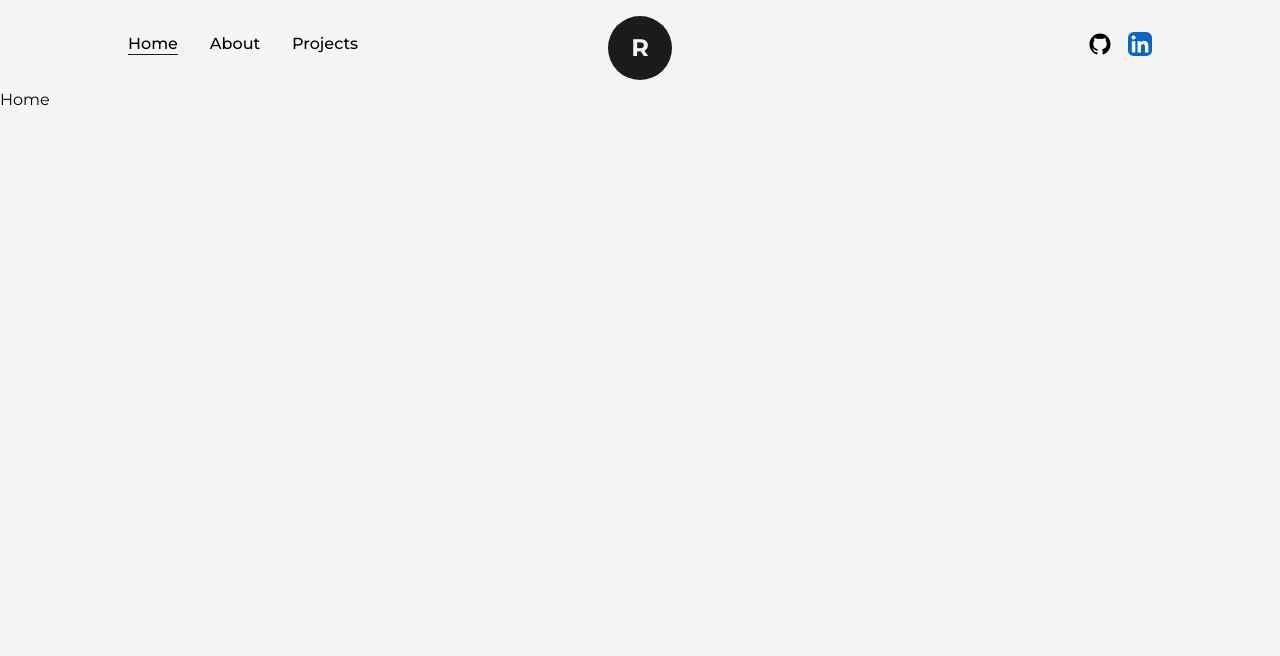
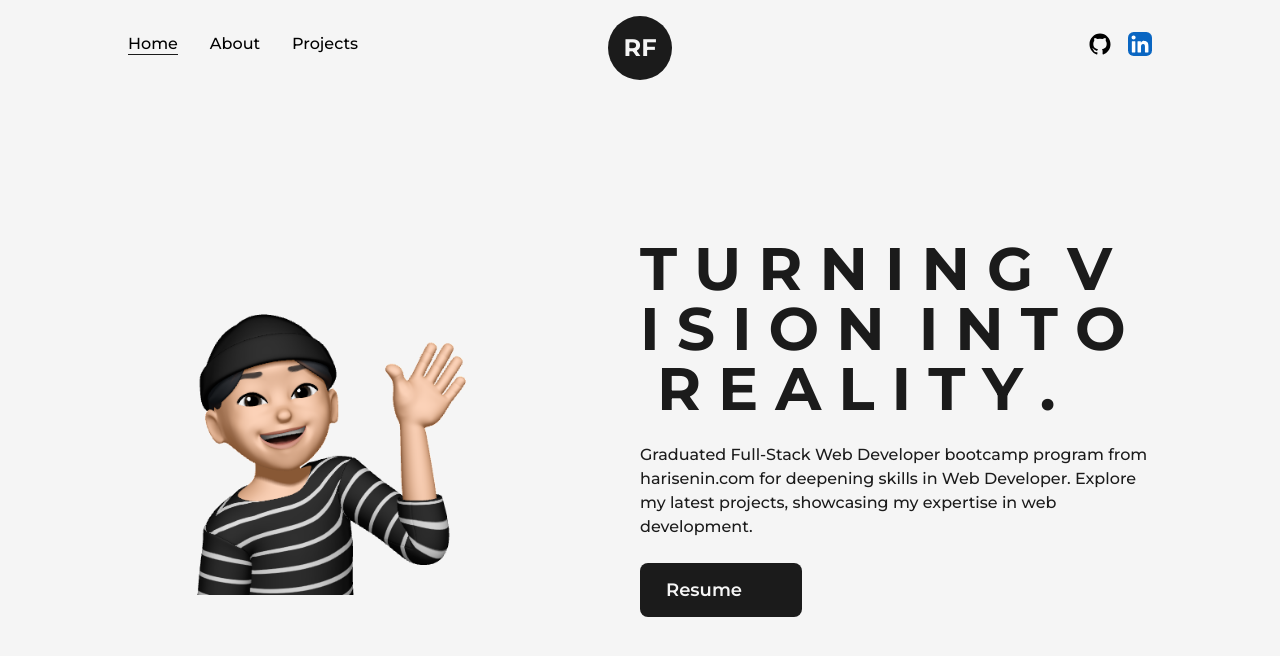
Before and after one commit to rafizuaf/personalPortfolio, a Next.js app: page / in a window 1280 px wide. Shown: the top 656 px of the page. Built offline with nearby package versions, Linux system fonts and the light colour scheme.

Commit message:
add hero section

```diff
--- /dev/null
+++ b/src/components/AnimatedText.js
@@ -0,0 +1,74 @@
+import React from 'react'
+import { motion } from 'framer-motion';
+
+const quote = {
+    initial: {
+        opacity:1,
+    },
+    animate:{
+        opacity:1,
+        transition: {
+            delay:0.5,
+            staggerChildren: 0.08,
+        }
+    }
+};
+
+const singleWord = {
+    initial: {
+        opacity:0,
+        y:50,
+    },
+    animate:{
+        opacity:1,
+        y: 0,
+        transition: {
+            duration: 1,
+        }
+    }
+};
+
+const AnimatedText = ({text, className=""}) => {
+    return (
+        <div
+            className='
+                w-full
+                mx-auto
+                py-2
+                flex
+                items-center
+                justify-center
+                text-center
+                overflow-hidden
+            '
+        >
+            <motion.h1
+                className={`
+                    inline-block
+                    w-full
+                    text-dark
+                    font-bold
+                    capitalize
+                    text-8xl
+                    ${className}
+                `}
+                variants={quote}
+                initial='initial'
+                animate='animate'
+            >
+                { text.split('').map((word, index) =>
+                    <motion.span
+                        key={word+'-'+index}
+                        className='inline-block'
+                        variants={singleWord}
+                    >
+                        { word }&nbsp;
+                    </motion.span>
+                )
+            }
+            </motion.h1>
+        </div>
+    )
+}
+
+export default AnimatedText;
--- a/src/components/Icons.js
+++ b/src/components/Icons.js
@@ -499,3 +499,49 @@ export const EmailIcon = ({ className, ...rest }) => (
         </g>
     </svg>
 );
+
+export const DownloadIcon = ({ className, ...rest }) => (
+    <svg xmlns="http://www.w3.org/2000/svg"
+    width={30}
+    height={30}
+    className={`w-full h-auto ${className}`}
+    {...rest}>
+        <g
+            fill="none"
+            stroke="currentColor"
+            strokeLinecap="round"
+            strokeLinejoin="round"
+            strokeWidth={2}
+        >
+            <path strokeDasharray={14} strokeDashoffset={14} d="M6 19h12">
+                <animate
+                    fill="freeze"
+                    attributeName="stroke-dashoffset"
+                    begin="0.5s"
+                    dur="0.4s"
+                    values="14;0"
+                />
+            </path>
+            <path
+                strokeDasharray={18}
+                strokeDashoffset={18}
+                d="M12 4h2v6h2.5L12 14.5M12 4h-2v6H7.5l4.5 4.5"
+            >
+                <animate
+                    fill="freeze"
+                    attributeName="stroke-dashoffset"
+                    dur="0.4s"
+                    values="18;0"
+                />
+                <animate
+                    attributeName="d"
+                    calcMode="linear"
+                    dur="1.5s"
+                    keyTimes="0;0.7;1"
+                    repeatCount="indefinite"
+                    values="M12 4 h2 v6 h2.5 L12 14.5M12 4 h-2 v6 h-2.5 L12 14.5;M12 4 h2 v3 h2.5 L12 11.5M12 4 h-2 v3 h-2.5 L12 11.5;M12 4 h2 v6 h2.5 L12 14.5M12 4 h-2 v6 h-2.5 L12 14.5"
+                />
+            </path>
+        </g>
+    </svg>
+);
--- /dev/null
+++ b/src/components/Layout.js
@@ -0,0 +1,11 @@
+import React from 'react'
+
+const Layout = ({children, className=""}) => {
+    return (
+        <div className={`w-full h-full inline-block z-0 bg-light p-32 ${className}`}>
+            {children}
+        </div>
+    )
+}
+
+export default Layout;
--- a/src/components/Logo.js
+++ b/src/components/Logo.js
@@ -26,7 +26,7 @@ const Logo = () => {
                 transition: {duration: 1, repeat: Infinity}
             }}
             >
-                R
+                RF
             </MotionLink>
         </div>
     )
--- a/src/pages/index.js
+++ b/src/pages/index.js
@@ -1,4 +1,12 @@
-import Head from "next/head"
+import Image from "next/image";
+import Head from "next/head";
+
+import Layout from "@/components/Layout";
+import AnimatedText from "@/components/AnimatedText";
+
+import profilePic from "../../public/images/pp.png";
+import Link from "next/link";
+import { DownloadIcon } from "@/components/Icons";
 
 export default function Home() {
   return (
@@ -7,9 +15,49 @@ export default function Home() {
         <title>Welcome</title>
         <meta name="description" content="Built using Next" />
       </Head>
-      <main>
-        Home
+      <main className="flex items-center text-dark w-full min-h-screen">
+        <Layout className="pt-0">
+          <div className="flex items-center justify-between w-full">
+            <div className="w-1/3">
+              <Image className="w-full h-auto" src={profilePic} alt="Rafi" />
+            </div>
+            <div className="w-1/2 flex flex-col items-center self-center">
+              <AnimatedText text='Turning vision into reality.' className="!text-6xl !text-left"/>
+              <p className="my-4 text-base font-medium">
+                Graduated Full-Stack Web Developer bootcamp program from
+                harisenin.com for deepening skills in Web Developer. Explore my
+                latest projects, showcasing my expertise in web development.
+              </p>
+              <div className="flex items-center self-start mt-2">
+                <Link
+                  className="
+                    flex
+                    items-center
+                    bg-dark
+                    text-light
+                    p-2.5
+                    px-6
+                    rounded-lg
+                    text-lg
+                    font-semibold
+                    hover:bg-light
+                    hover:text-dark
+                    border-2
+                    border-solid
+                    border-transparent
+                    hover:border-dark
+                    "
+                  href='/resume.pdf'
+                  target={"_blank"}
+                  >
+                    Resume
+                    <DownloadIcon className='w-6 ml-1' />
+                </Link>
+              </div>
+            </div>
+          </div>
+        </Layout>
       </main>
     </>
-  )
+  );
 }
```
Also changed, not shown: public/images/pp.PNG (added), 1 other file (tests, documents, lock files or other folders).
